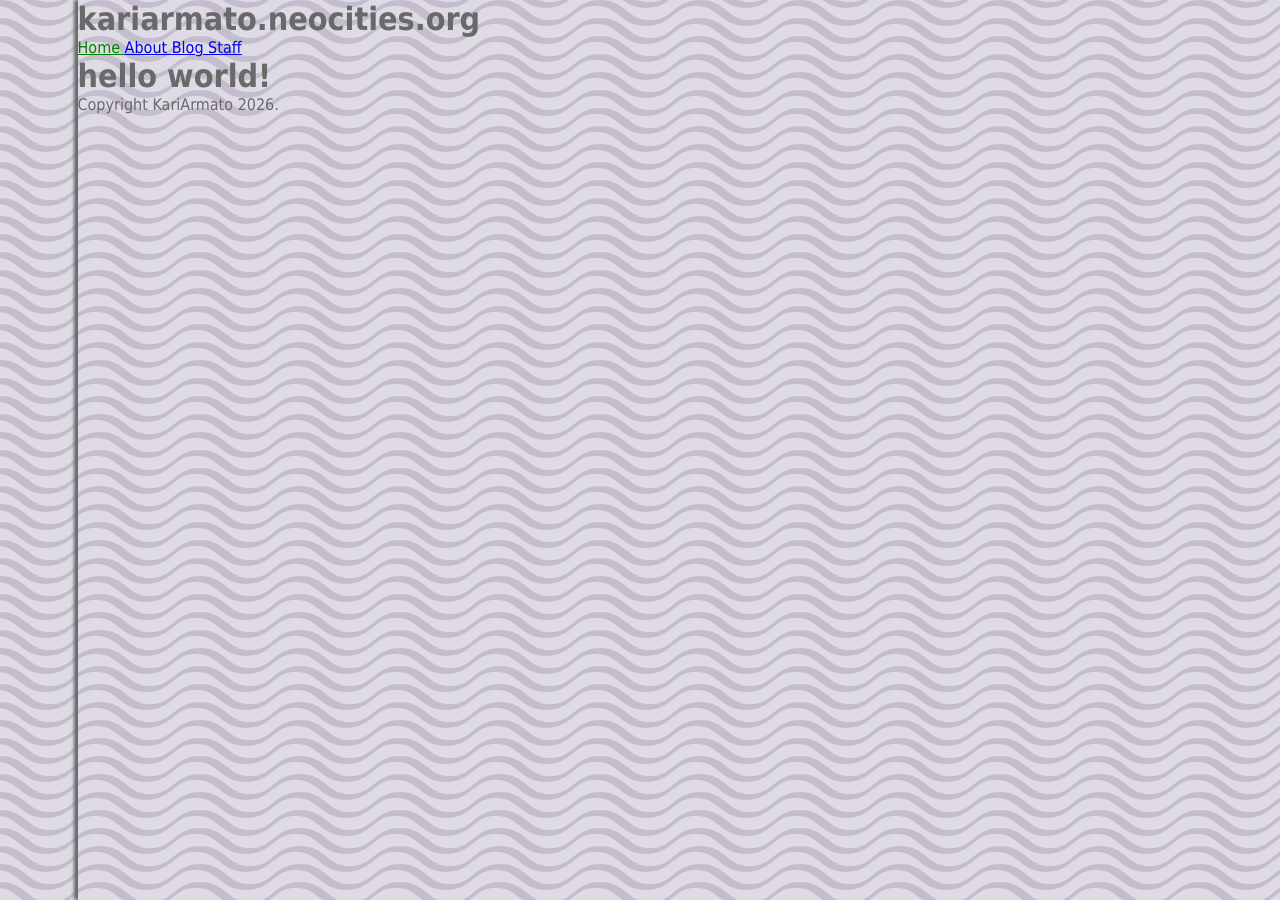
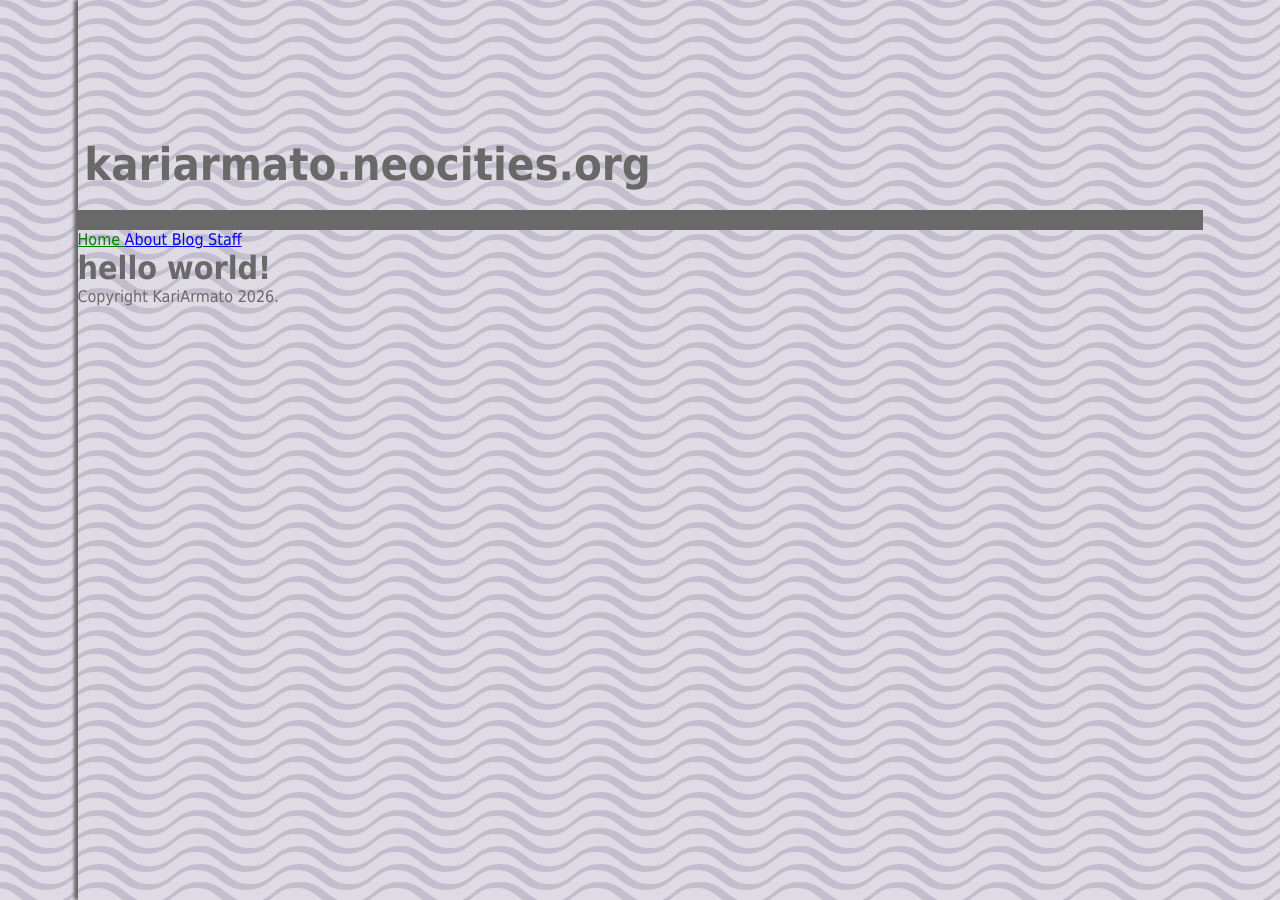
Before and after one commit to hatspies/hatspies.github.io, a Jekyll site: the page built from index.html, in a window 1280 px wide. Built offline with Jekyll 4.4.1, drawn with Linux system fonts in a browser that asks for light colours.

Commit message:
Update styles.scss

```diff
--- a/assets/css/styles.scss
+++ b/assets/css/styles.scss
@@ -1,3 +1,4 @@
 ---
 ---
 @import "main";
+@import "header";
```
